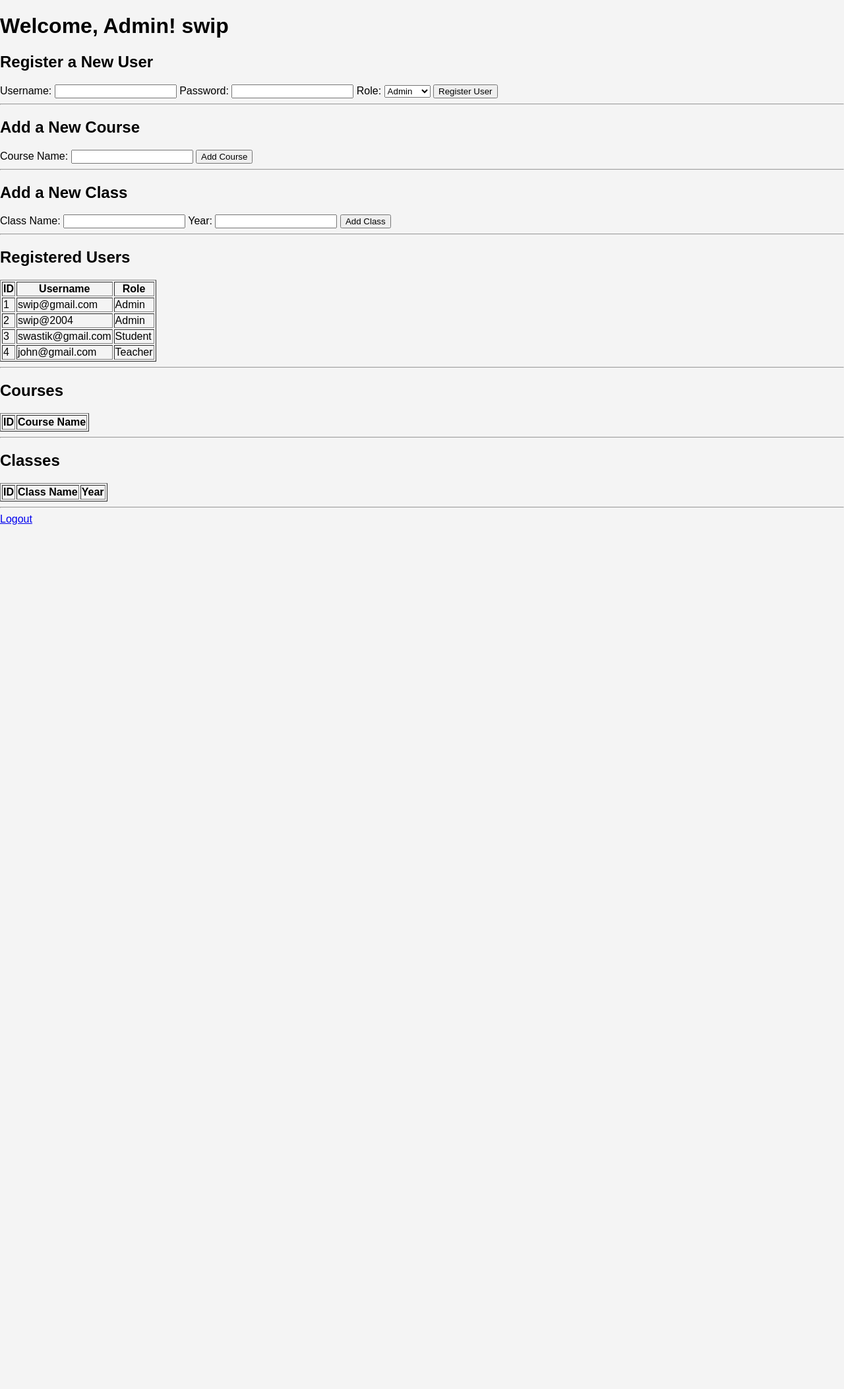
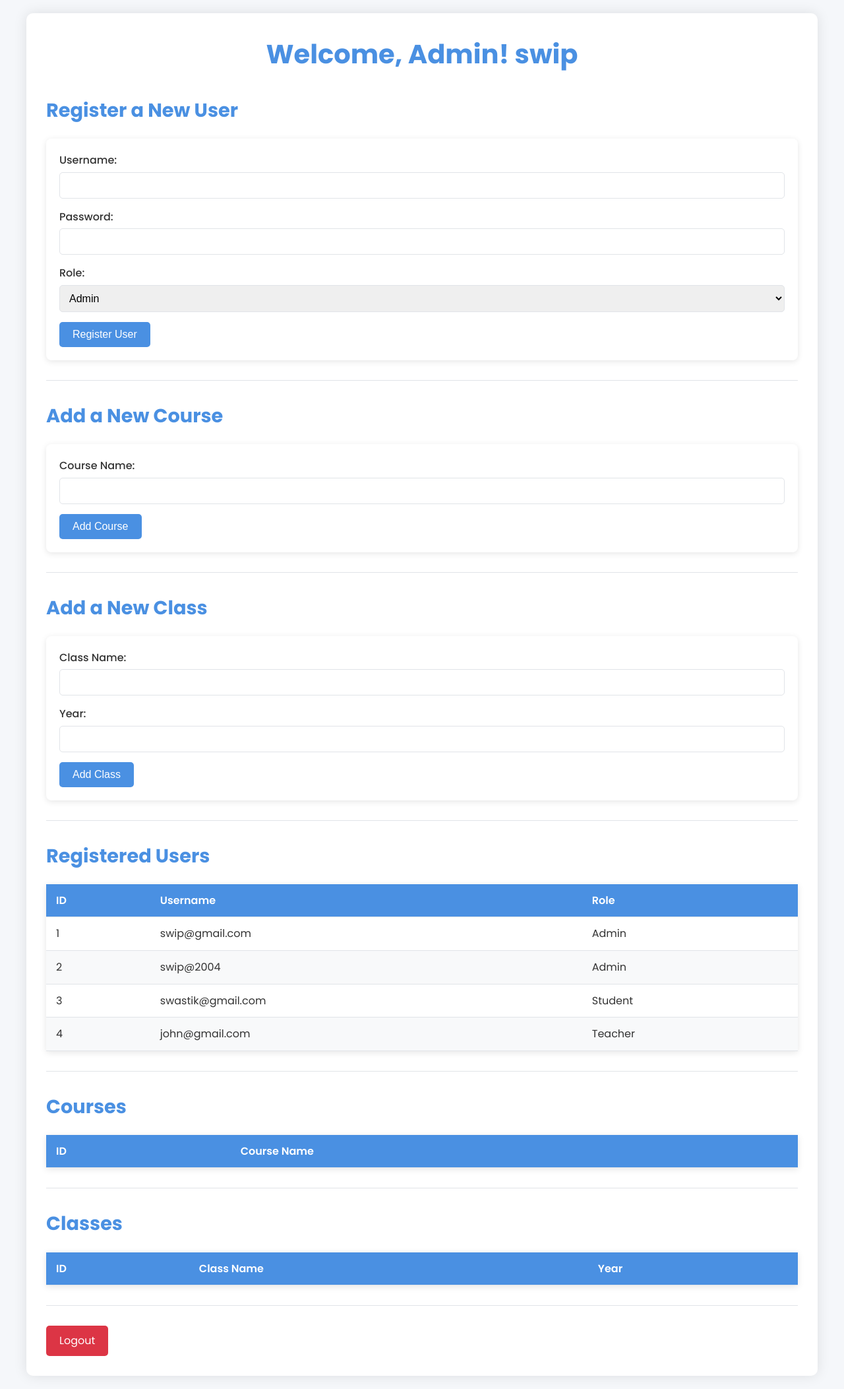
Before and after one commit to swastik500/attendanceCol, a Flask app: page /admin/dashboard in a window 1280 px wide. Shown: the whole page at 66% size. Before the commit the page ends 795 px from the top, so only its background shows below. Run offline with Flask 3, Linux system fonts and the light colour scheme; a user stored in the database is signed in; data comes from the database, SQL or seed files in the repository; lists and menus that the app fills with data are empty.

Commit message:
sojwal design change in admin dashboard

```diff
--- a/templates/admin_dashboard.html
+++ b/templates/admin_dashboard.html
@@ -1,13 +1,180 @@
-
 <!DOCTYPE html>
 <html lang="en">
 <head>
     <meta charset="UTF-8">
     <meta name="viewport" content="width=device-width, initial-scale=1.0">
     <title>Admin Dashboard</title>
-    <link rel="stylesheet" href="{{ url_for('static', filename='css/styles.css') }}">
+    <link href="https://fonts.googleapis.com/css2?family=Poppins:wght@300;400;500;600;700&display=swap" rel="stylesheet">
+    <style>
+        :root {
+            --primary-color: #4a90e2;
+            --secondary-color: #f5f7fa;
+            --accent-color: #34c759;
+            --text-color: #333;
+            --border-color: #e1e4e8;
+        }
+
+        * {
+            margin: 0;
+            padding: 0;
+            box-sizing: border-box;
+        }
+
+        body {
+            font-family: 'Poppins', sans-serif;
+            line-height: 1.6;
+            color: var(--text-color);
+            background-color: var(--secondary-color);
+            padding: 20px;
+        }
+
+        .container {
+            max-width: 1200px;
+            margin: 0 auto;
+            background-color: #fff;
+            border-radius: 10px;
+            box-shadow: 0 0 20px rgba(0, 0, 0, 0.1);
+            padding: 30px;
+        }
+
+        h1 {
+            color: var(--primary-color);
+            text-align: center;
+            margin-bottom: 30px;
+            font-size: 2.5em;
+        }
+
+        h2 {
+            color: var(--primary-color);
+            margin-top: 30px;
+            margin-bottom: 20px;
+            font-size: 1.8em;
+        }
+
+        .alert {
+            padding: 10px 15px;
+            border-radius: 5px;
+            margin-bottom: 20px;
+            font-weight: 500;
+        }
+
+        .alert-success {
+            background-color: #d4edda;
+            color: #155724;
+            border: 1px solid #c3e6cb;
+        }
+
+        .alert-danger {
+            background-color: #f8d7da;
+            color: #721c24;
+            border: 1px solid #f5c6cb;
+        }
+
+        form {
+            background-color: #fff;
+            padding: 20px;
+            border-radius: 8px;
+            box-shadow: 0 2px 10px rgba(0, 0, 0, 0.1);
+            margin-bottom: 30px;
+        }
+
+        label {
+            display: block;
+            margin-bottom: 5px;
+            font-weight: 500;
+        }
+
+        input[type="text"],
+        input[type="password"],
+        select {
+            width: 100%;
+            padding: 10px;
+            margin-bottom: 15px;
+            border: 1px solid var(--border-color);
+            border-radius: 5px;
+            font-size: 16px;
+        }
+
+        button {
+            background-color: var(--primary-color);
+            color: #fff;
+            padding: 10px 20px;
+            border: none;
+            border-radius: 5px;
+            cursor: pointer;
+            font-size: 16px;
+            transition: background-color 0.3s ease;
+        }
+
+        button:hover {
+            background-color: #3a7bc8;
+        }
+
+        table {
+            width: 100%;
+            border-collapse: collapse;
+            margin-bottom: 30px;
+            background-color: #fff;
+            box-shadow: 0 2px 10px rgba(0, 0, 0, 0.1);
+        }
+
+        th, td {
+            padding: 12px 15px;
+            text-align: left;
+            border-bottom: 1px solid var(--border-color);
+        }
+
+        th {
+            background-color: var(--primary-color);
+            color: #fff;
+            font-weight: 600;
+        }
+
+        tr:nth-child(even) {
+            background-color: #f8f9fa;
+        }
+
+        tr:hover {
+            background-color: #e9ecef;
+        }
+
+        hr {
+            border: none;
+            border-top: 1px solid var(--border-color);
+            margin: 30px 0;
+        }
+
+        a {
+            display: inline-block;
+            background-color: #dc3545;
+            color: #fff;
+            padding: 10px 20px;
+            text-decoration: none;
+            border-radius: 5px;
+            transition: background-color 0.3s ease;
+        }
+
+        a:hover {
+            background-color: #c82333;
+        }
+
+        @media (max-width: 768px) {
+            .container {
+                padding: 20px;
+            }
+
+            h1 {
+                font-size: 2em;
+            }
+
+            h2 {
+                font-size: 1.5em;
+            }
+        }
+    </style>
 </head>
 <body>
+    <div class="container">
         <h1>Welcome, Admin! swip</h1>
 
         <!-- Flash Messages -->
@@ -23,13 +190,13 @@
         <h2>Register a New User</h2>
         <form action="{{ url_for('register_user_admin') }}" method="POST">
             <label for="username">Username:</label>
-        <input type="text" name="username" required>
+            <input type="text" name="username" id="username" required>
 
             <label for="password">Password:</label>
-        <input type="password" name="password" required>
+            <input type="password" name="password" id="password" required>
 
             <label for="role">Role:</label>
-        <select name="role" required>
+            <select name="role" id="role" required>
                 <option value="Admin">Admin</option>
                 <option value="Teacher">Teacher</option>
                 <option value="Student">Student</option>
@@ -43,9 +210,8 @@
         <!-- Add Course Form -->
         <h2>Add a New Course</h2>
         <form action="{{ url_for('admin_dashboard') }}" method="POST">
-
             <label for="name">Course Name:</label>
-        <input type="text" name="name" required>
+            <input type="text" name="name" id="name" required>
             <button type="submit">Add Course</button>
         </form>
 
@@ -54,12 +220,11 @@
         <!-- Add Class Form -->
         <h2>Add a New Class</h2>
         <form action="{{ url_for('add_class') }}" method="POST">
-
-        <label for="name">Class Name:</label>
-        <input type="text" name="name" required>
+            <label for="class-name">Class Name:</label>
+            <input type="text" name="name" id="class-name" required>
 
             <label for="year">Year:</label>
-        <input type="text" name="year" required>
+            <input type="text" name="year" id="year" required>
 
             <button type="submit">Add Class</button>
         </form>
@@ -68,12 +233,15 @@
 
         <!-- View Registered Users -->
         <h2>Registered Users</h2>
-    <table border="1">
+        <table>
+            <thead>
                 <tr>
                     <th>ID</th>
                     <th>Username</th>
                     <th>Role</th>
                 </tr>
+            </thead>
+            <tbody>
                 {% for user in users %}
                 <tr>
                     <td>{{ user.id }}</td>
@@ -81,35 +249,43 @@
                     <td>{{ user.role }}</td>
                 </tr>
                 {% endfor %}
+            </tbody>
         </table>
 
         <hr>
 
         <!-- View Courses -->
         <h2>Courses</h2>
-    <table border="1">
+        <table>
+            <thead>
                 <tr>
                     <th>ID</th>
                     <th>Course Name</th>
                 </tr>
+            </thead>
+            <tbody>
                 {% for course in courses %}
                 <tr>
                     <td>{{ course.id }}</td>
                     <td>{{ course.name }}</td>
                 </tr>
                 {% endfor %}
+            </tbody>
         </table>
 
         <hr>
 
         <!-- View Classes -->
         <h2>Classes</h2>
-    <table border="1">
+        <table>
+            <thead>
                 <tr>
                     <th>ID</th>
                     <th>Class Name</th>
                     <th>Year</th>
                 </tr>
+            </thead>
+            <tbody>
                 {% for class in classes %}
                 <tr>
                     <td>{{ class.id }}</td>
@@ -117,10 +293,12 @@
                     <td>{{ class.year }}</td>
                 </tr>
                 {% endfor %}
+            </tbody>
         </table>
 
         <hr>
 
         <a href="{{ url_for('logout') }}">Logout</a>
+    </div>
 </body>
 </html>
```
Lines whose indentation alone changed are shown as unchanged.
